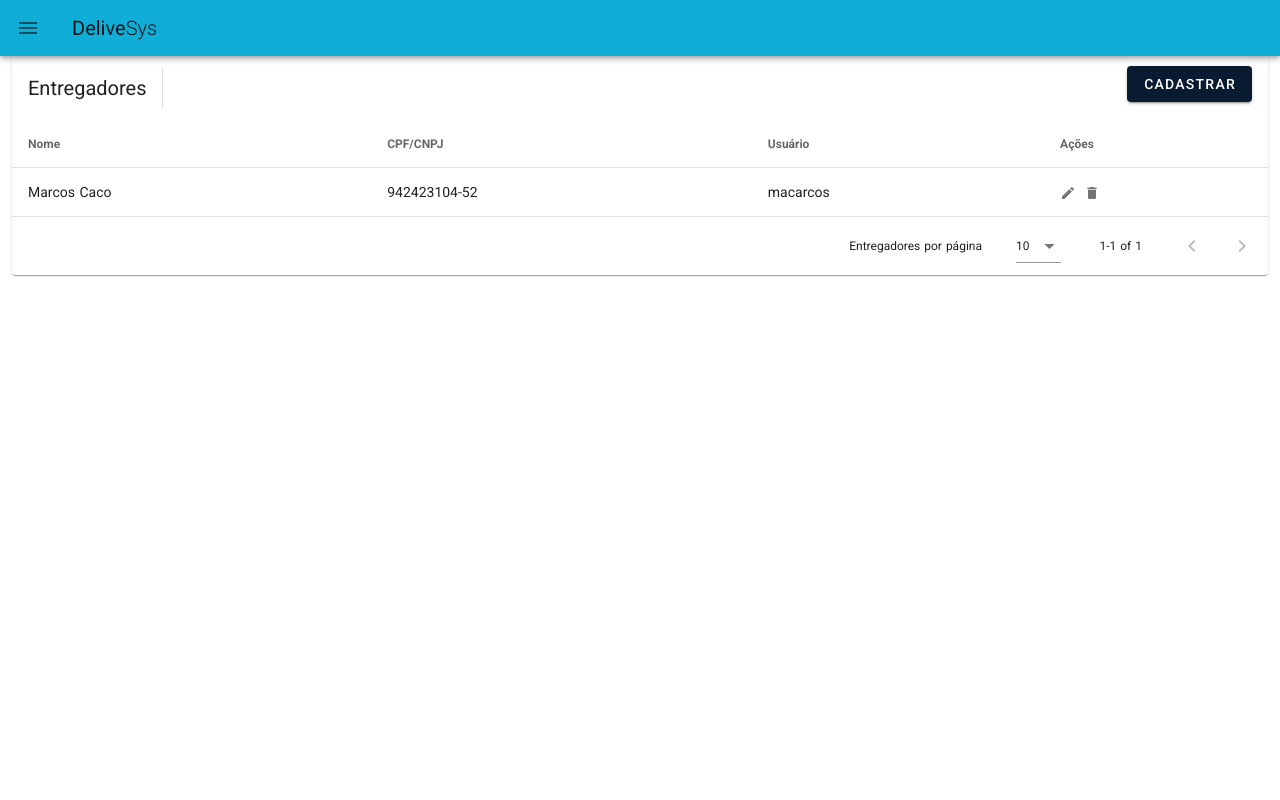
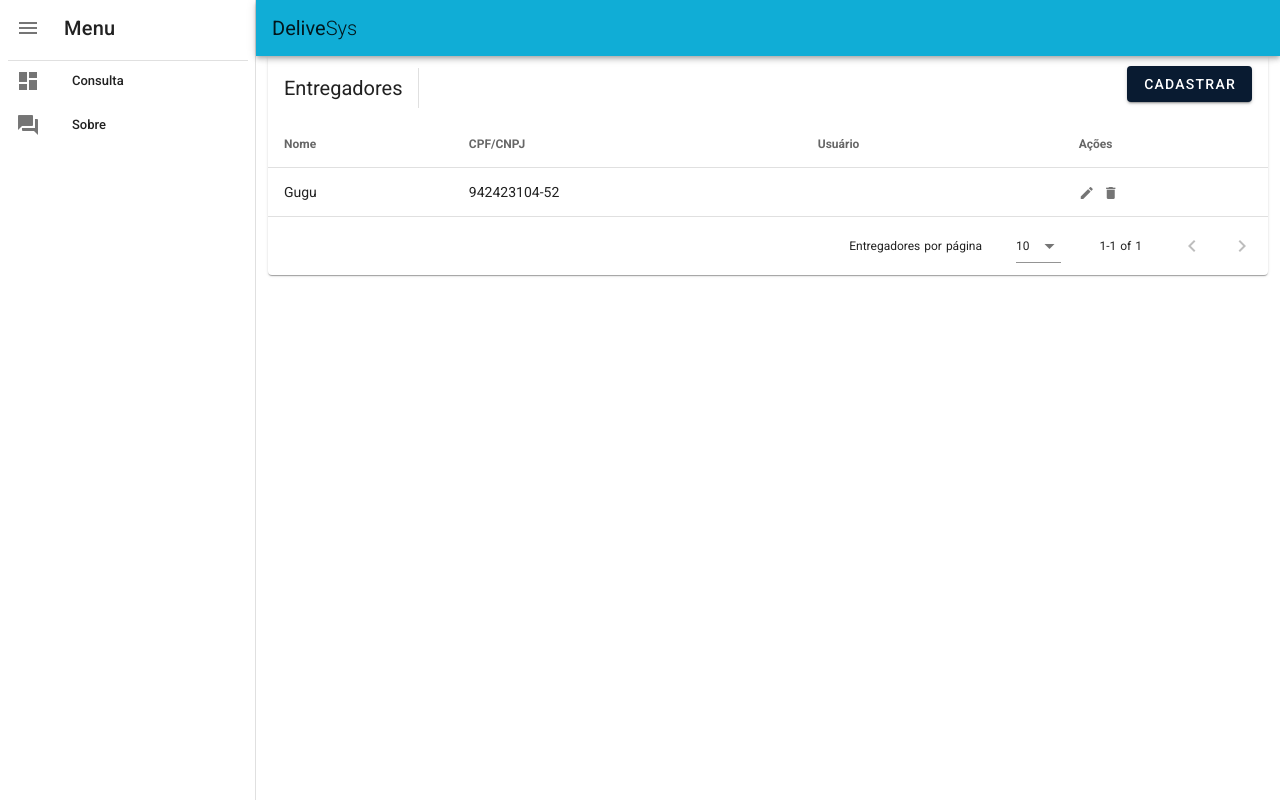
Before and after one commit to lucaspelle1909/delivesys, a Vue app in the folder delivesys-application/: page /DeliveryCompanies in a window 1280 px wide. Built offline with nearby package versions, Linux system fonts and the light colour scheme.

Commit message:
Merges Sprint 03

```diff
--- a/delivesys-application/src/components/deliverycompany/DeliveryCompanies.vue
+++ b/delivesys-application/src/components/deliverycompany/DeliveryCompanies.vue
@@ -1,16 +1,21 @@
 <template>
 	<v-app>
 		<AppBar />
-		<v-main><DeliveryCompaniesTable /></v-main>
+		<NavigationDrawer />
+		<v-main>
+			<DeliveryCompaniesTable />
+		</v-main>
 	</v-app>
 </template>
 <script>
-	import AppBar from "@/components/template/layout/AppBar.vue";
-	import DeliveryCompaniesTable from "@/components/deliverycompany/DeliveryCompaniesTable.vue";
+	import AppBar from "@/components/template/layout/AppBar.vue"
+	import NavigationDrawer from "@/components/template/layout/NavigationDrawer.vue"
+	import DeliveryCompaniesTable from "@/components/deliverycompany/DeliveryCompaniesTable.vue"
 	export default {
 		components: {
 			AppBar,
-			DeliveryCompaniesTable
+			DeliveryCompaniesTable,
+			NavigationDrawer
 		},
 	};
 </script>
--- a/delivesys-application/src/components/deliverycompany/DeliveryCompaniesTable.vue
+++ b/delivesys-application/src/components/deliverycompany/DeliveryCompaniesTable.vue
@@ -6,23 +6,19 @@
 	class="elevation-1 mx-3"
 	:footer-props="{
 		'items-per-page-text':'Entregadores por página'
-    }"
-  >
+	}">
 		<template v-slot:top>
-      <v-toolbar
-        flat
-      >
+		<v-toolbar flat>
 			<v-toolbar-title>Entregadores</v-toolbar-title>
 			<v-divider
 				class="mx-4"
 				inset
 				vertical
-        ></v-divider>
-        <v-spacer></v-spacer>
+			/>
+			<v-spacer />
 			<v-dialog
 				v-model="dialog"
-          max-width="500px"
-        >
+				max-width="500px">
 				<template v-slot:activator="{ on, attrs }">
 					<v-btn
 						color="primary"
@@ -107,7 +103,7 @@
 			</v-dialog>
 			</v-toolbar>
 		</template>
-    <template v-slot:item.actions="{ item }">
+		<template v-slot:[`item.actions`]="{ item }">
 		<v-icon
 			small
 			class="mr-2"
@@ -182,10 +178,10 @@
       initialize () {
         this.deliveryCompanies = [
           {
-				    Name: "Marcos Caco",
+			Name: "Gugu",
 			CpfCnpj: "942423104-52",
-            UserId: "macarcos",
-            Password:"macarcos123"
+            UserId: "",
+            Password:""
           }
         ]
       },
--- a/delivesys-application/src/components/login/App.vue
+++ b/delivesys-application/src/components/login/App.vue
@@ -2,7 +2,6 @@
 	<v-app>
 		<AppBar />
 		<Login />
-		<router-view></router-view>
 	</v-app>
 </template>
 <script>
@@ -11,7 +10,7 @@
 	export default {
 		components: {
 			AppBar,
-			Login,
+			Login
 		},
 	};
 </script>
--- a/delivesys-application/src/components/template/Layout.vue
+++ b/delivesys-application/src/components/template/Layout.vue
@@ -6,9 +6,9 @@
 	</div>
 </template>
 <script>
-	import AppBar from "@/components/layout/AppBar.vue";
-	import Footer from "@/components/layout/Footer.vue";
-	import NavigationDrawer from "@/components/layout/NavigationDrawer.vue";
+	import AppBar from "@/components/layout/AppBar.vue"
+	import Footer from "@/components/layout/Footer.vue"
+	import NavigationDrawer from "@/components/layout/NavigationDrawer.vue"
 	export default {
 		components: {
 			Footer,
--- a/delivesys-application/src/components/template/layout/AppBar.vue
+++ b/delivesys-application/src/components/template/layout/AppBar.vue
@@ -1,6 +1,5 @@
 <template>
         <v-app-bar short app class="secondary">
-            <v-app-bar-nav-icon></v-app-bar-nav-icon>
             <v-toolbar-title>
 				<span>Delive</span>
 				<span class="font-weight-light">Sys</span>
--- a/delivesys-application/src/components/template/layout/NavigationDrawer.vue
+++ b/delivesys-application/src/components/template/layout/NavigationDrawer.vue
@@ -15,8 +15,7 @@
 					</v-list-item-avatar>
 					<v-list-item-content>
 						<v-list-item-title class="title mt-2 pb-2"
-							>Menu</v-list-item-title
-						>
+							>Menu</v-list-item-title>
 					</v-list-item-content>
 				</v-list-item>
 
--- a/delivesys-application/src/config/router.js
+++ b/delivesys-application/src/config/router.js
@@ -1,17 +1,17 @@
 import Vue from 'vue'
 import Router from 'vue-router'
 
-const App = () => import(
+const Login = () => import(
   /* webpackMode: "lazy" */
   /* webpackPreload: true */
-  /* webpackChunkName: "AppCodeRedirect" */
+  /* webpackChunkName: "Login" */
   '@/components/login/App.vue'
 )
 
 const DeliveryCompanies = () => import(
   /* webpackMode: "lazy" */
   /* webpackPreload: true */
-  /* webpackChunkName: "AppCodeRedirect" */
+  /* webpackChunkName: "DeliveryCompanies" */
   '@/components/deliverycompany/DeliveryCompanies.vue'
 )
 
@@ -21,8 +21,8 @@ const router = new Router({
   mode: 'history',
   routes: [{
       path: '/',
-      name: 'App',
-      component: App
+      name: 'Login',
+      component: Login
   },
   {
     path: '/DeliveryCompanies',
--- a/delivesys-application/src/stores/modules/user.js
+++ b/delivesys-application/src/stores/modules/user.js
@@ -54,7 +54,7 @@ export default {
             localStorage.setItem('accessToken', response.data.token)
             localStorage.setItem('expirationToken', store.state.expirationToken)
             this._vm.$axios.defaults.headers.common['Authorization'] = 'Bearer '.concat(response.data.token)
-            router.push("/home")
+            router.push("/DeliveryCompanies")
             return
         },
 
```
Also changed, not shown: 1 other file (tests, documents, lock files or other folders). Lines whose indentation alone changed are shown as unchanged.
